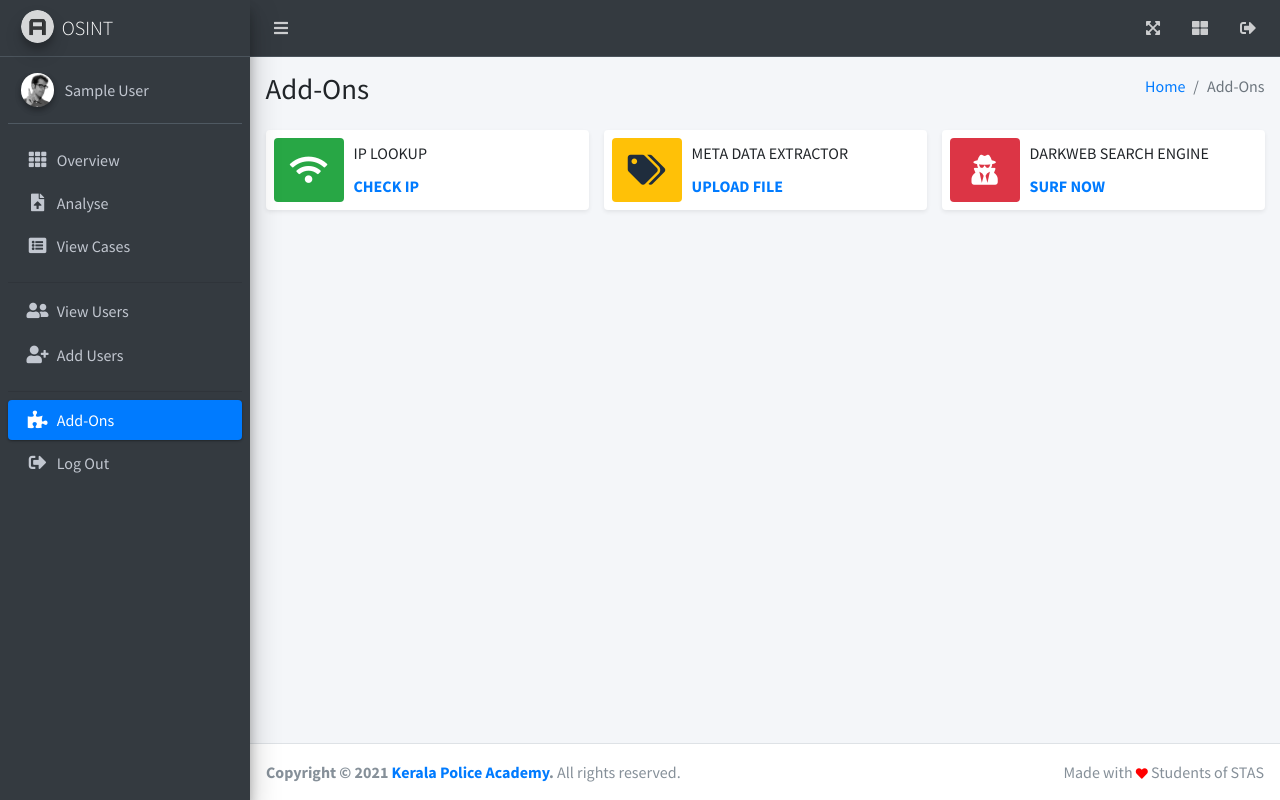
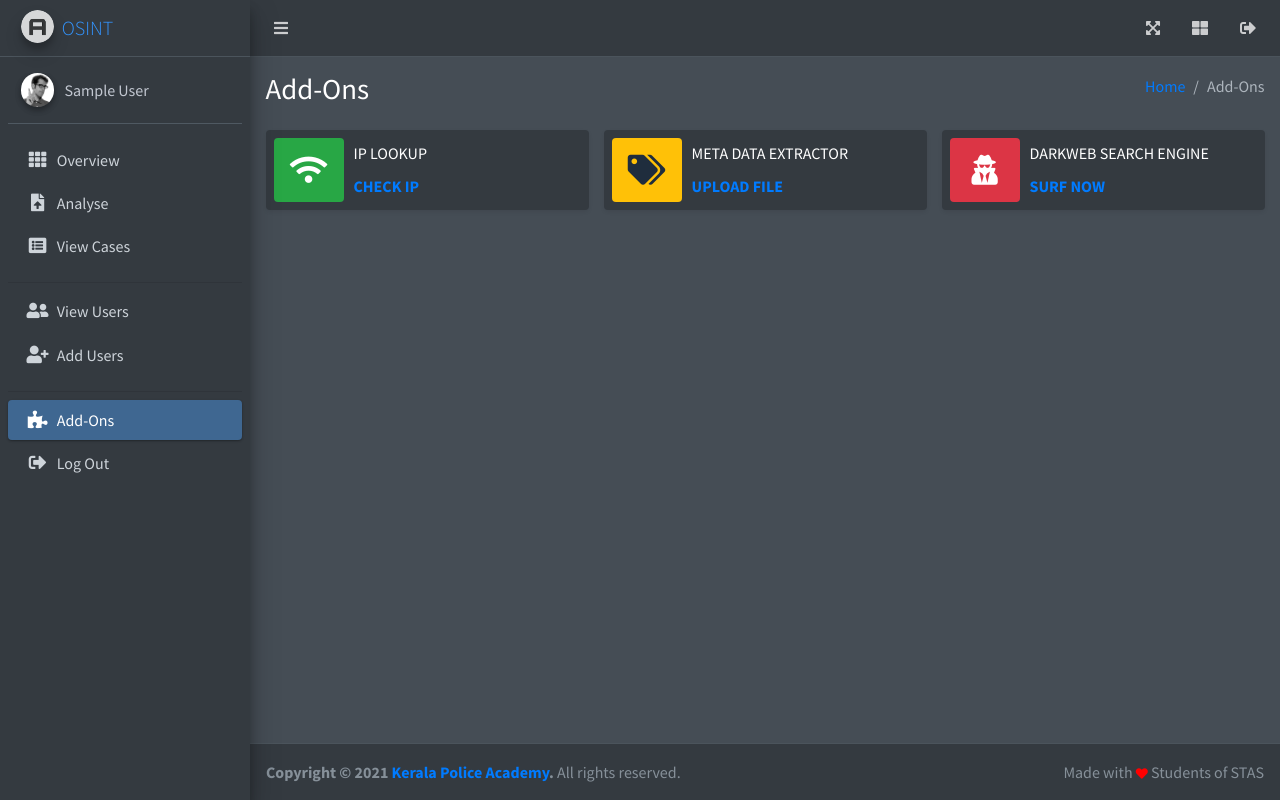
Before and after one commit to adarshvs/osint-kepa, a Django app: page /osint/addons in a window 1280 px wide. Run offline with Django 3.2, Linux system fonts and the light colour scheme; the visitor is signed in with stand-in values (Sample User, id 1); some libraries are stand-ins or nearby versions.

Commit message:
dark theme added

```diff
--- a/osint/template/theme/base.html
+++ b/osint/template/theme/base.html
@@ -18,7 +18,7 @@ scratch. This page gets rid of all links and provides the needed markup only.
   <!-- Theme style -->
   <link rel="stylesheet" href="{% static 'dist/css/adminlte.min.css' %}">
 </head>
-<body class="hold-transition white-mode sidebar-mini">
+<body class="hold-transition dark-mode sidebar-mini">
 <div class="wrapper">
 
   <!-- Navbar -->
```
